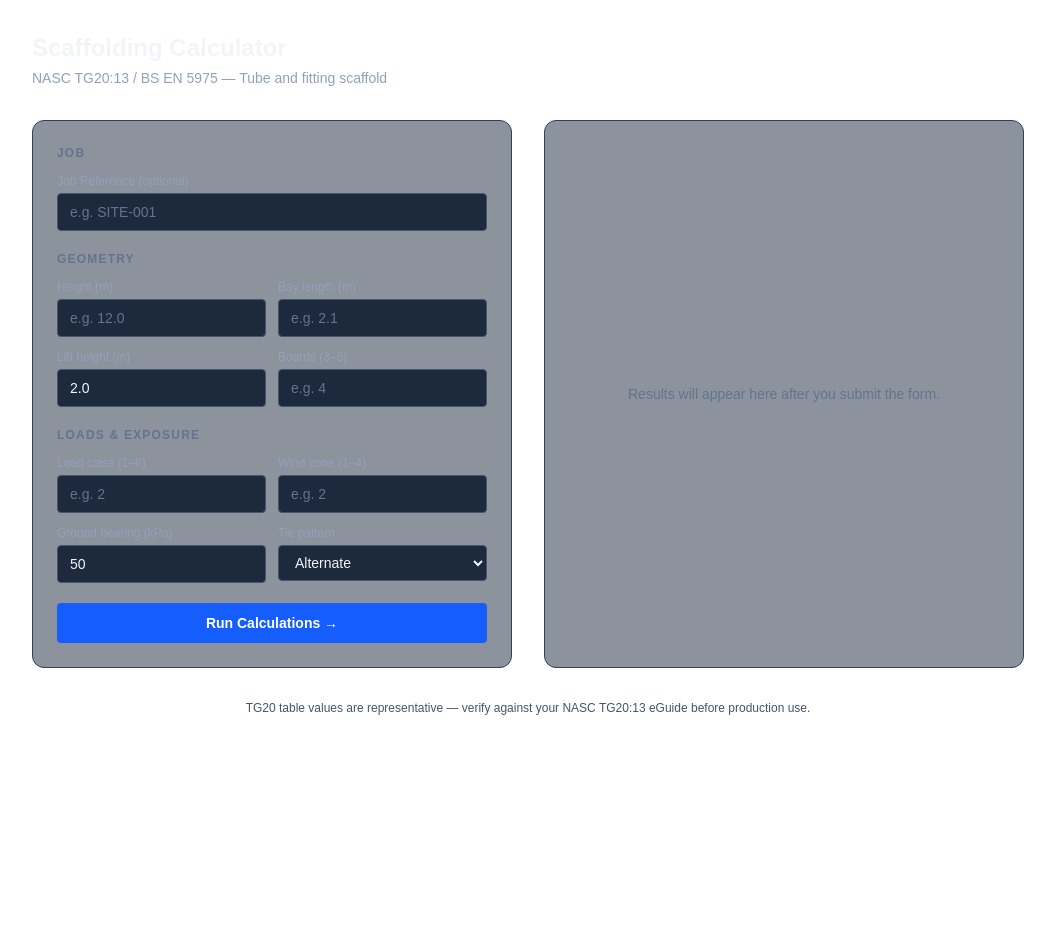
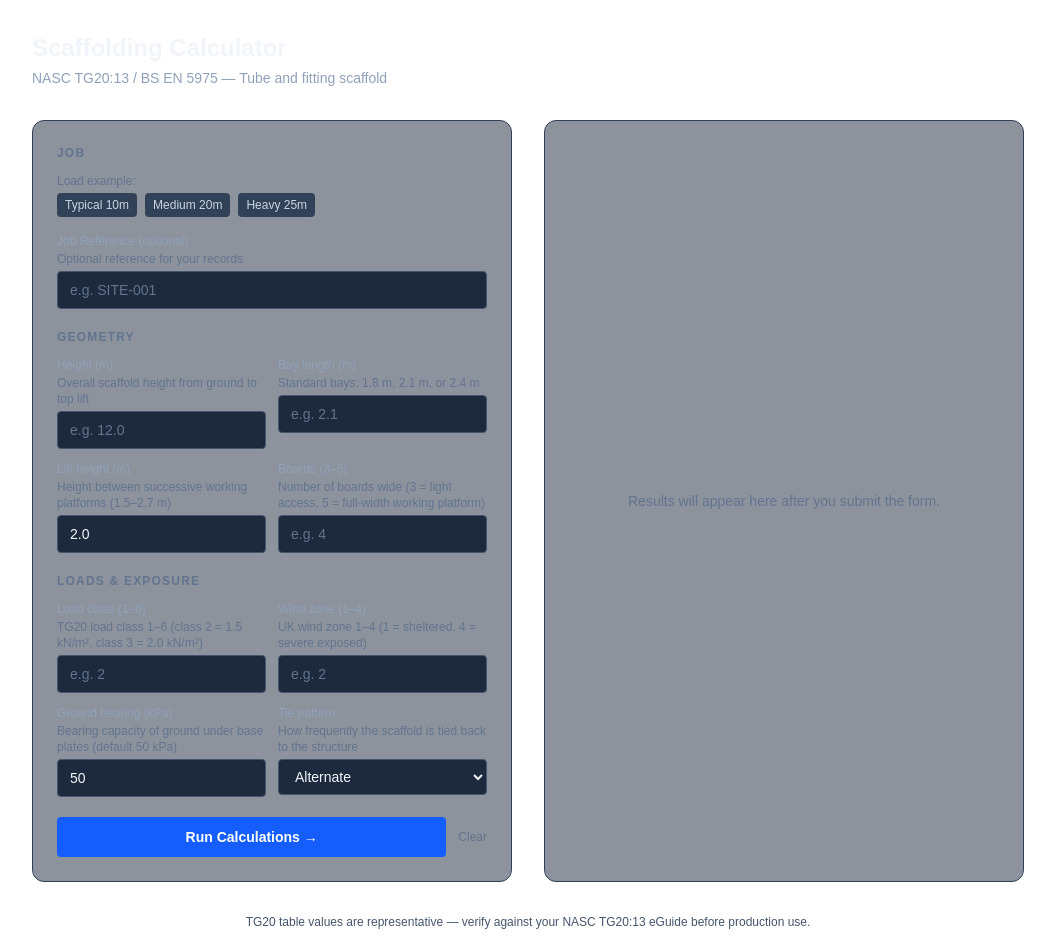
Before and after one commit to FlossyFish12/scaffolding-web, a Next.js app: page / in a window 1280 px wide. Shown: the top 952 px of the page, without its empty margins (112-1167 px from the left). Before the commit the page ends 800 px from the top, so only its background shows below. Built offline with nearby package versions, Linux system fonts and the light colour scheme.

Commit message:
feat: ScaffoldForm UX — help text, presets, reset, localStorage

```diff
--- a/components/ScaffoldForm.tsx
+++ b/components/ScaffoldForm.tsx
@@ -1,5 +1,5 @@
 'use client'
-import { useState } from 'react'
+import { useState, useEffect } from 'react'
 
 interface FormState {
   job_ref: string
@@ -22,27 +22,93 @@ const REQUIRED_FIELDS: (keyof FormState)[] = [
   'height_m', 'bay_length_m', 'boards', 'load_class', 'wind_zone', 'tie_pattern',
 ]
 
-export function ScaffoldForm({ onSubmit, isLoading }: ScaffoldFormProps) {
-  const [form, setForm] = useState<FormState>({
+const INITIAL_STATE: FormState = {
   job_ref: '', height_m: '', bay_length_m: '', lift_height_m: '2.0',
   boards: '', load_class: '', wind_zone: '', tie_pattern: 'alternate',
   ground_bearing_kpa: '50',
-  })
+}
+
+const HELP_TEXT: Record<keyof FormState, string> = {
+  job_ref: 'Optional reference for your records',
+  height_m: 'Overall scaffold height from ground to top lift',
+  bay_length_m: 'Standard bays: 1.8 m, 2.1 m, or 2.4 m',
+  lift_height_m: 'Height between successive working platforms (1.5–2.7 m)',
+  boards: 'Number of boards wide (3 = light access, 5 = full-width working platform)',
+  load_class: 'TG20 load class 1–6 (class 2 = 1.5 kN/m², class 3 = 2.0 kN/m²)',
+  wind_zone: 'UK wind zone 1–4 (1 = sheltered, 4 = severe exposed)',
+  tie_pattern: 'How frequently the scaffold is tied back to the structure',
+  ground_bearing_kpa: 'Bearing capacity of ground under base plates (default 50 kPa)',
+}
+
+const PRESETS: { label: string; values: Partial<FormState> }[] = [
+  {
+    label: 'Typical 10m',
+    values: {
+      height_m: '10', bay_length_m: '2.1', lift_height_m: '2.0', boards: '4',
+      load_class: '2', wind_zone: '2', tie_pattern: 'alternate', ground_bearing_kpa: '50',
+    },
+  },
+  {
+    label: 'Medium 20m',
+    values: {
+      height_m: '20', bay_length_m: '2.1', lift_height_m: '2.0', boards: '4',
+      load_class: '3', wind_zone: '2', tie_pattern: 'alternate', ground_bearing_kpa: '50',
+    },
+  },
+  {
+    label: 'Heavy 25m',
+    values: {
+      height_m: '25', bay_length_m: '2.4', lift_height_m: '2.0', boards: '5',
+      load_class: '4', wind_zone: '3', tie_pattern: 'every_lift', ground_bearing_kpa: '100',
+    },
+  },
+]
+
+export function ScaffoldForm({ onSubmit, isLoading }: ScaffoldFormProps) {
+  const [form, setForm] = useState<FormState>(INITIAL_STATE)
   const [fieldErrors, setFieldErrors] = useState<Partial<Record<keyof FormState, string>>>({})
+
+  // Restore saved form values from localStorage on mount
+  useEffect(() => {
+    try {
+      const saved = localStorage.getItem('scaffold-form')
+      if (saved) {
+        const parsed = JSON.parse(saved) as Partial<FormState>
+        setForm(prev => ({ ...prev, ...parsed }))
+      }
+    } catch {
+      // ignore parse errors
+    }
+  }, [])
 
   function handleChange(e: React.ChangeEvent<HTMLInputElement | HTMLSelectElement>) {
     const { name, value } = e.target
-    setForm(prev => ({ ...prev, [name]: value }))
+    const next = { ...form, [name]: value }
+    setForm(next)
+    localStorage.setItem('scaffold-form', JSON.stringify(next))
     if (fieldErrors[name as keyof FormState]) {
       setFieldErrors(prev => ({ ...prev, [name]: undefined }))
     }
   }
 
+  function handlePreset(values: Partial<FormState>) {
+    const next = { ...INITIAL_STATE, ...values }
+    setForm(next)
+    setFieldErrors({})
+    localStorage.setItem('scaffold-form', JSON.stringify(next))
+  }
+
+  function handleReset() {
+    setForm(INITIAL_STATE)
+    setFieldErrors({})
+    localStorage.removeItem('scaffold-form')
+  }
+
   function handleSubmit(e: React.FormEvent) {
     e.preventDefault()
     const errors: Partial<Record<keyof FormState, string>> = {}
-    for (const field of REQUIRED_FIELDS) {
-      if (!form[field]) errors[field] = 'Required'
+    for (const f of REQUIRED_FIELDS) {
+      if (!form[f]) errors[f] = 'Required'
     }
     if (Object.keys(errors).length > 0) {
       setFieldErrors(errors)
@@ -71,7 +137,8 @@ export function ScaffoldForm({ onSubmit, isLoading }: ScaffoldFormProps) {
     const error = fieldErrors[name]
     return (
       <div>
-        <label className="block text-xs font-medium text-slate-400 mb-1">{label}</label>
+        <label className="block text-xs font-medium text-slate-400 mb-0.5">{label}</label>
+        <p className="text-xs text-slate-500 mb-1">{HELP_TEXT[name]}</p>
         <input
           type={type}
           name={name}
@@ -92,6 +159,22 @@ export function ScaffoldForm({ onSubmit, isLoading }: ScaffoldFormProps) {
     <form onSubmit={handleSubmit} className="space-y-5">
       <div>
         <p className="text-xs font-semibold uppercase tracking-widest text-slate-500 mb-3">Job</p>
+
+        {/* Preset examples */}
+        <p className="text-xs text-slate-500 mb-1">Load example:</p>
+        <div className="flex gap-2 mb-4">
+          {PRESETS.map(preset => (
+            <button
+              key={preset.label}
+              type="button"
+              onClick={() => handlePreset(preset.values)}
+              className="rounded bg-slate-700 px-2 py-1 text-xs font-medium text-slate-300 hover:bg-slate-600 transition-colors"
+            >
+              {preset.label}
+            </button>
+          ))}
+        </div>
+
         {field('job_ref', 'Job Reference (optional)', 'e.g. SITE-001', 'text')}
       </div>
 
@@ -112,7 +195,8 @@ export function ScaffoldForm({ onSubmit, isLoading }: ScaffoldFormProps) {
           {field('wind_zone', 'Wind zone (1–4)', 'e.g. 2')}
           {field('ground_bearing_kpa', 'Ground bearing (kPa)', 'default 50')}
           <div>
-            <label className="block text-xs font-medium text-slate-400 mb-1">Tie pattern</label>
+            <label className="block text-xs font-medium text-slate-400 mb-0.5">Tie pattern</label>
+            <p className="text-xs text-slate-500 mb-1">{HELP_TEXT.tie_pattern}</p>
             <select
               name="tie_pattern"
               value={form.tie_pattern}
@@ -127,13 +211,22 @@ export function ScaffoldForm({ onSubmit, isLoading }: ScaffoldFormProps) {
         </div>
       </div>
 
+      <div className="flex items-center gap-3">
         <button
           type="submit"
           disabled={isLoading}
-        className="w-full rounded bg-blue-600 px-4 py-2.5 text-sm font-semibold text-white hover:bg-blue-500 disabled:opacity-50 disabled:cursor-not-allowed transition-colors"
+          className="flex-1 rounded bg-blue-600 px-4 py-2.5 text-sm font-semibold text-white hover:bg-blue-500 disabled:opacity-50 disabled:cursor-not-allowed transition-colors"
         >
           {isLoading ? 'Running…' : 'Run Calculations →'}
         </button>
+        <button
+          type="button"
+          onClick={handleReset}
+          className="text-xs text-slate-500 hover:text-slate-300 transition-colors"
+        >
+          Clear
+        </button>
+      </div>
     </form>
   )
 }
```
Lines whose indentation alone changed are shown as unchanged.
